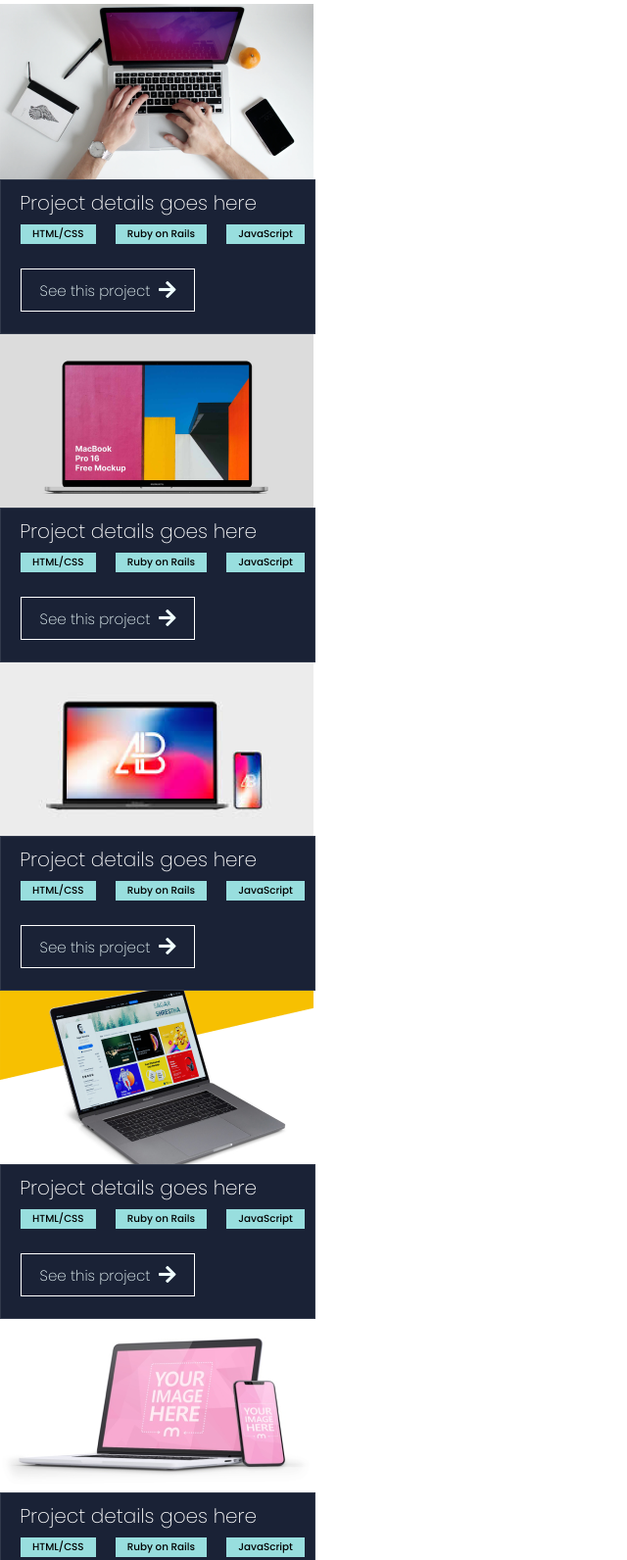
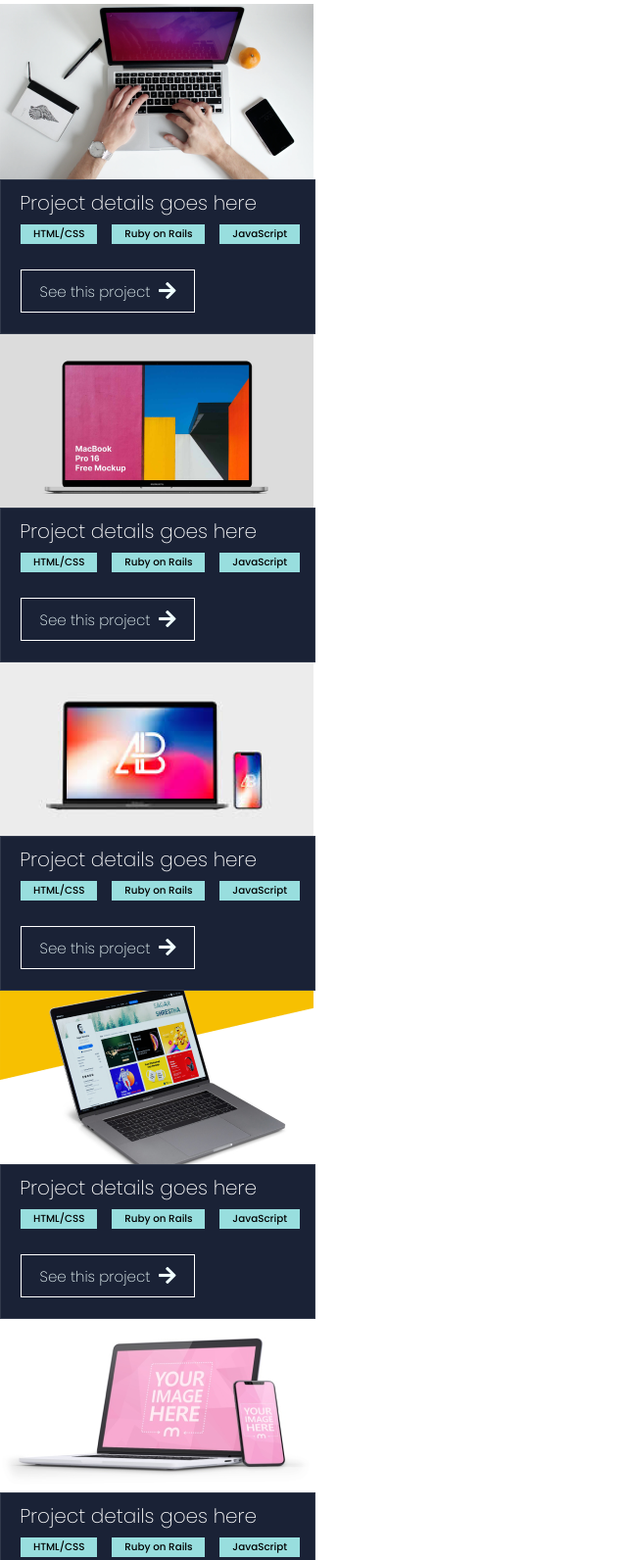
Before and after one commit to hellohimesh/project-portfolio, a website: page index.html in a window 1280 px wide. Shown: the part 749-2341 px from the top of the page at 98% size, without its empty margins (0-640 px from the left). Drawn offline with Linux system fonts and the light colour scheme; a web font is replaced by a local one.

Commit message:
added <ul> in project details, used grid-template-colum:auto auto auto

```diff
--- a/index.html
+++ b/index.html
@@ -57,17 +57,11 @@
                         <h5>
                             Project details goes here
                         </h5>
-                        <div class="technology-grid">
-                            <div class="technology-grid-item">
-                                <p> HTML/CSS</p>
-                            </div>
-                            <div class="technology-grid-item">
-                                <p>Ruby on Rails</p>
-                            </div>
-                            <div class="technology-grid-item">
-                                <p>JavaScript</p>
-                            </div>
-                        </div>
+                        <ul class="technology-grid">
+                        <li class="technology-grid-item"><p> HTML/CSS</p></li>
+                        <li class="technology-grid-item"><p>Ruby on Rails</p></li>
+                        <li class="technology-grid-item">  <p>JavaScript</p></li>
+                        </ul>
                         <button type="button" class="see-project-button">See this project &nbsp;<i
                                 class="fas fa-arrow-right fa-lg"></i></button>
                     </div>
@@ -78,17 +72,11 @@
                         <h5>
                             Project details goes here
                         </h5>
-                        <div class="technology-grid">
-                            <div class="technology-grid-item">
-                                <p> HTML/CSS</p>
-                            </div>
-                            <div class="technology-grid-item">
-                                <p>Ruby on Rails</p>
-                            </div>
-                            <div class="technology-grid-item">
-                                <p>JavaScript</p>
-                            </div>
-                        </div>
+                        <ul class="technology-grid" >
+                            <li class="technology-grid-item"><p> HTML/CSS</p></li>
+                            <li class="technology-grid-item"><p>Ruby on Rails</p></li>
+                            <li class="technology-grid-item">  <p>JavaScript</p></li>
+                            </ul>
                         <button type="button" class="see-project-button">See this project &nbsp;<i
                                 class="fas fa-arrow-right fa-lg"></i></button>
                     </div>
@@ -99,17 +87,11 @@
                         <h5>
                             Project details goes here
                         </h5>
-                        <div class="technology-grid">
-                            <div class="technology-grid-item">
-                                <p> HTML/CSS</p>
-                            </div>
-                            <div class="technology-grid-item">
-                                <p>Ruby on Rails</p>
-                            </div>
-                            <div class="technology-grid-item">
-                                <p>JavaScript</p>
-                            </div>
-                        </div>
+                        <ul class="technology-grid">
+                            <li class="technology-grid-item"><p> HTML/CSS</p></li>
+                            <li class="technology-grid-item"><p>Ruby on Rails</p></li>
+                            <li class="technology-grid-item">  <p>JavaScript</p></li>
+                            </ul>
                         <button type="button" class="see-project-button">See this project &nbsp;<i
                                 class="fas fa-arrow-right fa-lg"></i></button>
                     </div>
@@ -121,17 +103,11 @@
                         <h5>
                             Project details goes here
                         </h5>
-                        <div class="technology-grid">
-                            <div class="technology-grid-item">
-                                <p> HTML/CSS</p>
-                            </div>
-                            <div class="technology-grid-item">
-                                <p>Ruby on Rails</p>
-                            </div>
-                            <div class="technology-grid-item">
-                                <p>JavaScript</p>
-                            </div>
-                        </div>
+                        <ul class="technology-grid">
+                            <li class="technology-grid-item"><p> HTML/CSS</p></li>
+                            <li class="technology-grid-item"><p>Ruby on Rails</p></li>
+                            <li class="technology-grid-item">  <p>JavaScript</p></li>
+                            </ul>
 
                         <button type="button" class="see-project-button">See this project &nbsp;<i
                                 class="fas fa-arrow-right fa-lg"></i></button>
@@ -143,18 +119,11 @@
                         <h5>
                             Project details goes here
                         </h5>
-                        <div class="technology-grid">
-                            <div class="technology-grid-item">
-                                <p> HTML/CSS</p>
-                            </div>
-                            <div class="technology-grid-item">
-                                <p>Ruby on Rails</p>
-                            </div>
-                            <div class="technology-grid-item">
-                                <p>JavaScript</p>
-                            </div>
-                        </div>
-
+                        <ul class="technology-grid">
+                            <li class="technology-grid-item"><p> HTML/CSS</p></li>
+                            <li class="technology-grid-item"><p>Ruby on Rails</p></li>
+                            <li class="technology-grid-item">  <p>JavaScript</p></li>
+                            </ul>
                         <button type="button" class="see-project-button">See this project &nbsp;<i
                                 class="fas fa-arrow-right fa-lg"></i></button>
                     </div>
--- a/style1.css
+++ b/style1.css
@@ -229,15 +229,16 @@ section > a {
 .technology-grid {
   display: grid;
   grid-template-columns: auto auto auto;
-  margin-left: 10px;
   margin-top: 0;
+  margin-left: 20px;
+  list-style-type: none;
+  padding: 0;
 }
 
 .technology-grid-item {
   height: 20px;
   background: #98dede;
-  margin-right: 10px;
-  margin-left: 10px;
+  margin-right: 15px;
   margin-top: 45px;
   font-family: Poppins, sans-serif;
   font-style: normal;
@@ -257,7 +258,7 @@ section > a {
   border: 1px solid #fff;
   background: #1a2236;
   color: azure;
-  margin-top: 25px;
+  margin-top: 10px;
   margin-left: 20px;
   font-family: Poppins, sans-serif;
   font-style: normal;
```
